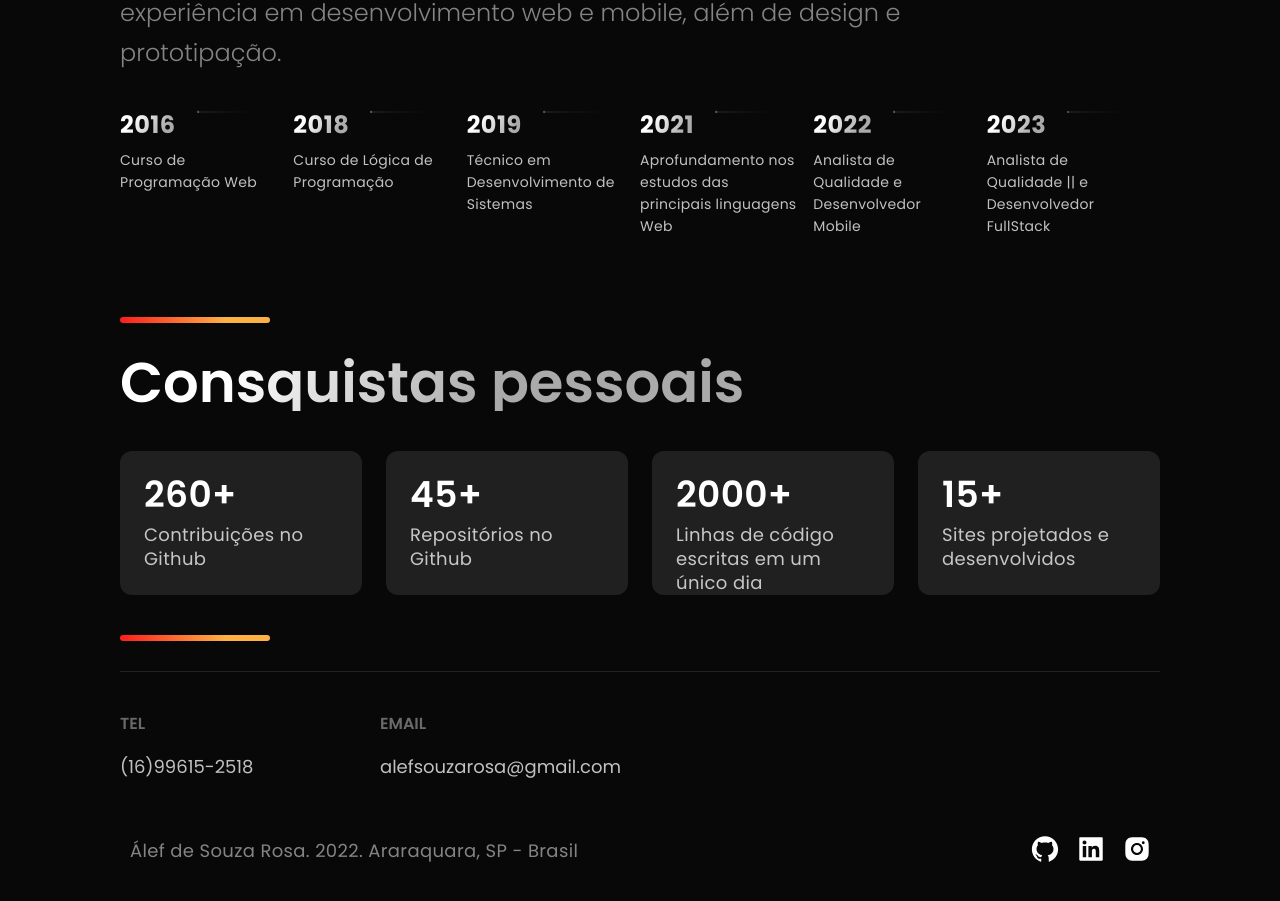
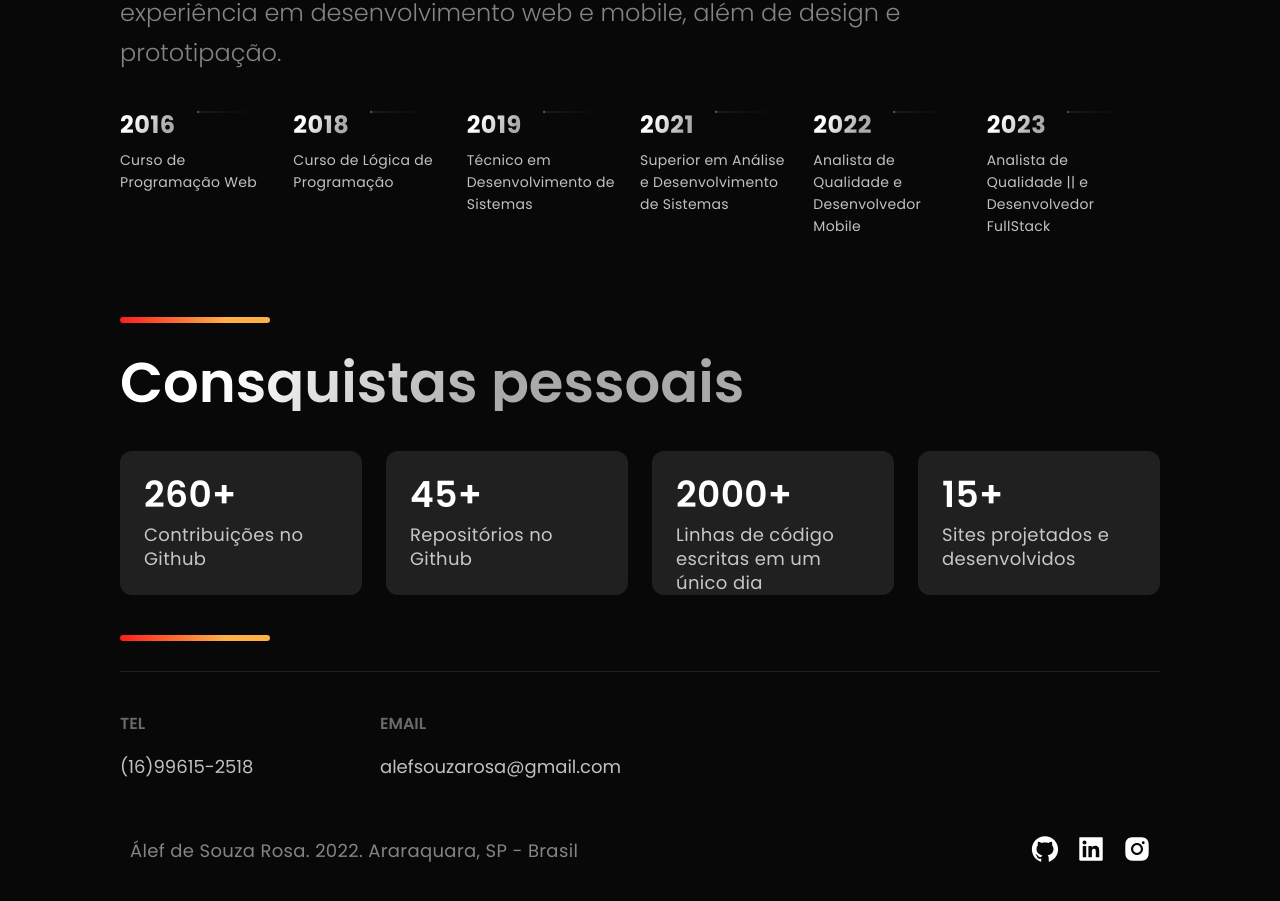
Before and after one commit to Alef185/react-js-port, a Next.js app: page / in a window 1280 px wide. Shown: the part 5586-6487 px from the top of the page. Built offline with nearby package versions, Linux system fonts and the light colour scheme.

Commit message:
Update constants.js

```diff
--- a/src/constants/constants.js
+++ b/src/constants/constants.js
@@ -104,7 +104,7 @@ export const TimeLineData = [
   { year: 2016, text: 'Curso de Programação Web', },
   { year: 2018, text: 'Curso de Lógica de Programação', },
   { year: 2019, text: 'Técnico em Desenvolvimento de Sistemas', },
-  { year: 2021, text: 'Aprofundamento nos estudos das principais linguagens Web', },
+  { year: 2021, text: 'Superior em Análise e Desenvolvimento de Sistemas', },
   { year: 2022, text: 'Analista de Qualidade e Desenvolvedor Mobile', },
   { year: 2023, text: 'Analista de Qualidade || e Desenvolvedor FullStack', },
 ];
```
